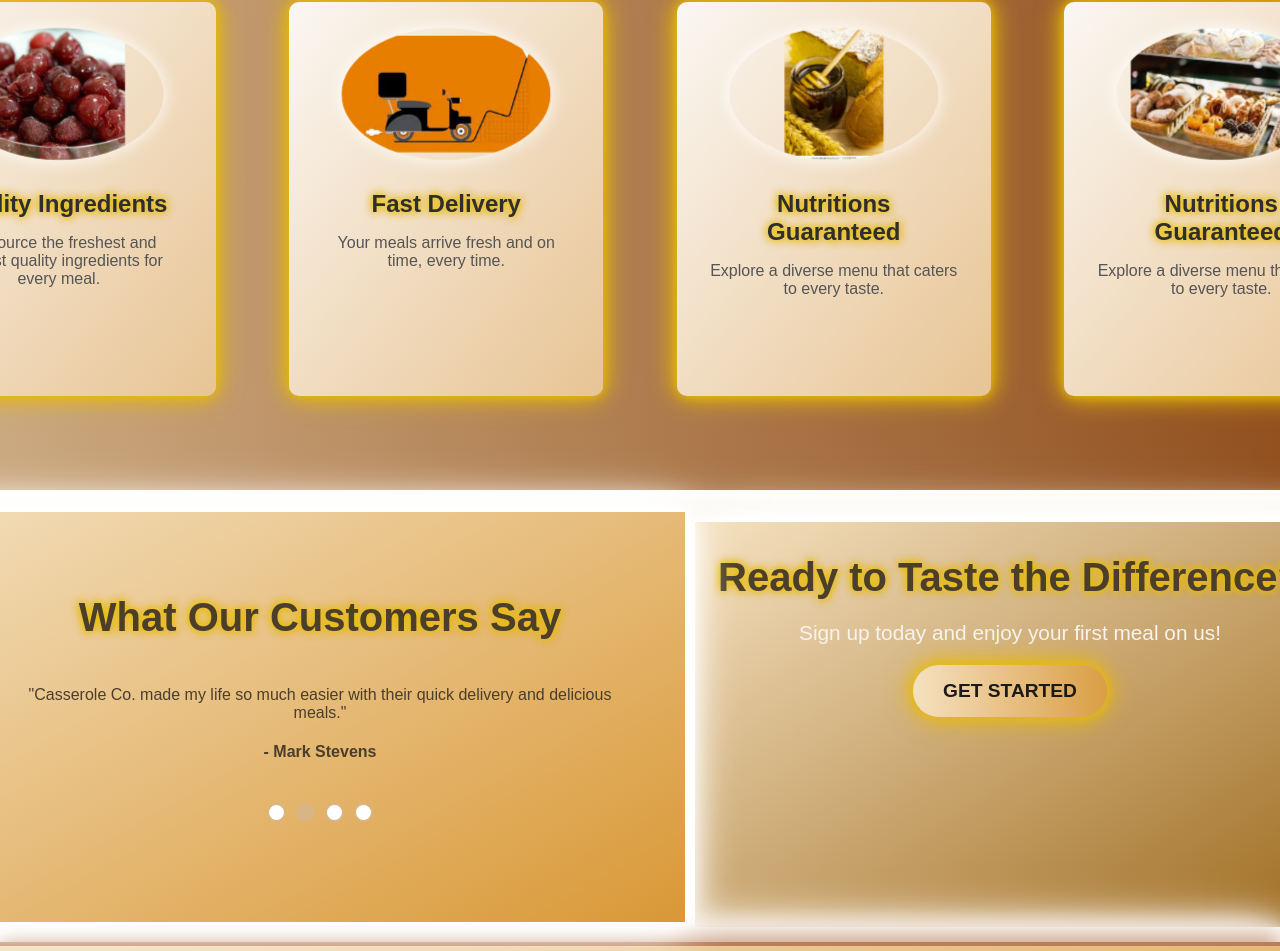
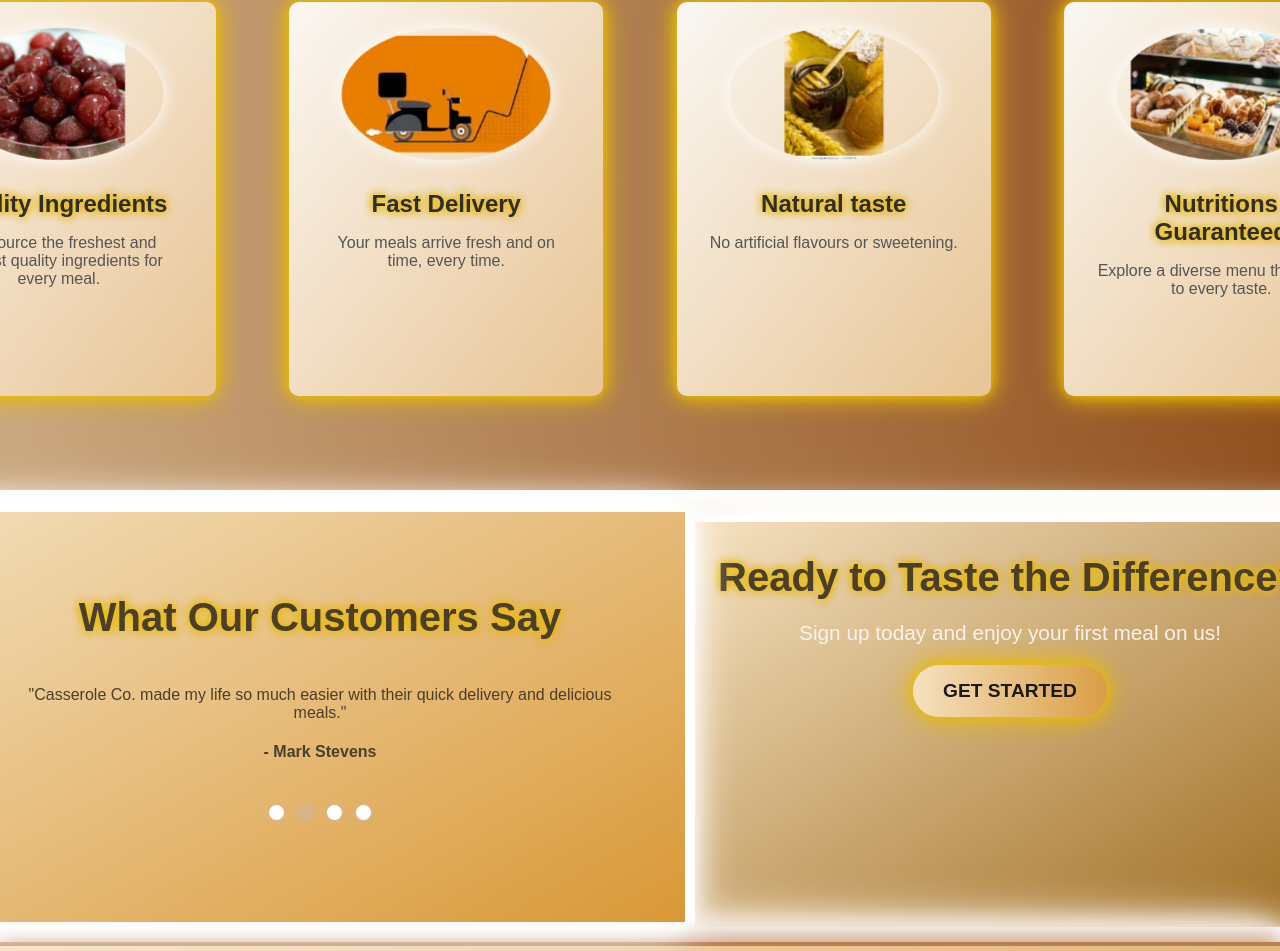
Before and after one commit to remote007/casserole_co, a website with bundled scripts: page index.html in a window 1280 px wide. Shown: the part 839-1790 px from the top of the page. Built offline with nearby package versions, Linux system fonts and the light colour scheme; no server answers.

```diff
--- a/index.html
+++ b/index.html
@@ -42,8 +42,8 @@
                 </div>
                 <div class="feature">
                     <img src="./img/nutritients.jpeg" alt="Wide Variety">
-                    <h3>Nutritions Guaranteed</h3>
-                    <p>Explore a diverse menu that caters to every taste.</p>
+                    <h3>Natural taste</h3>
+                    <p>No artificial flavours or sweetening.</p>
                 </div>
                 <div class="feature">
                     <img src="./img/variety.jpeg" alt="Wide Variety">
```
